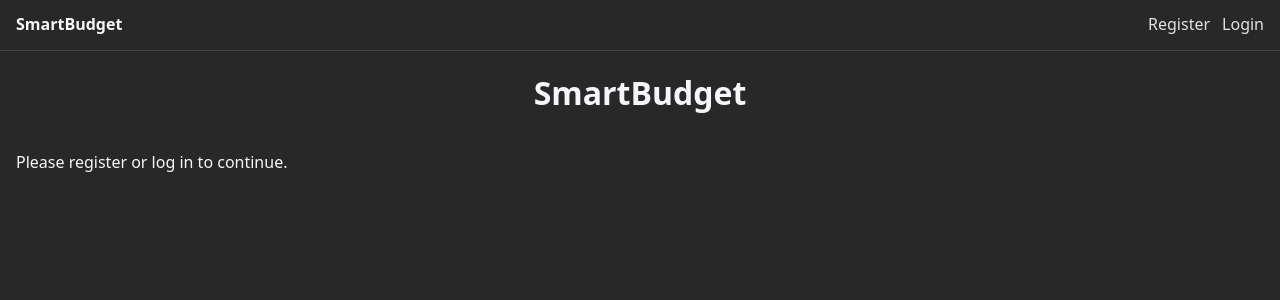
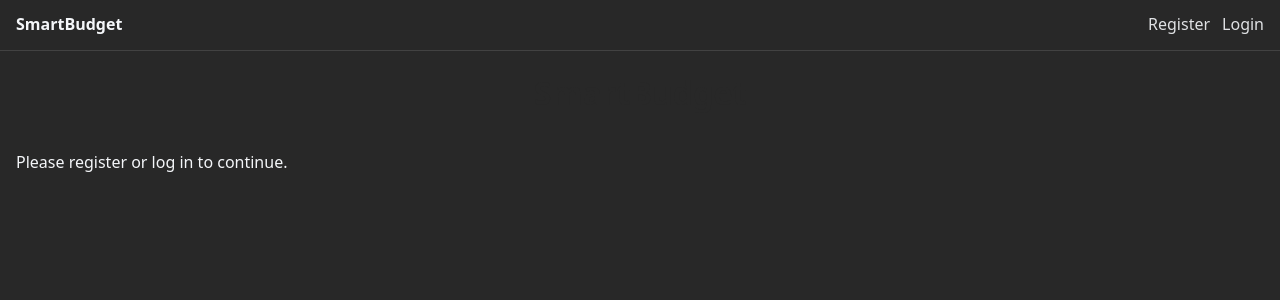
Before and after one commit to CaitlinMEvans/SmartBudget, a React (Vite) app in the folder client/: page / in a window 1280 px wide. Shown: the top 300 px of the page. Built offline with nearby package versions, Linux system fonts and the light colour scheme; no server answers.

Commit message:
css a11y

```diff
--- a/client/src/pages/Category.css
+++ b/client/src/pages/Category.css
@@ -4,7 +4,7 @@
   --secondary-color: #27ae60;
   --danger-color: #e74c3c;
   --info-color: #3498db;
-  --text-dark: #f4f6f9;
+  --text-dark: #282828;
   --bg-light: #f9fafb;
   --white: #ffffff;
   --shadow: 0 4px 6px rgba(0, 0, 0, 0.1);
```
